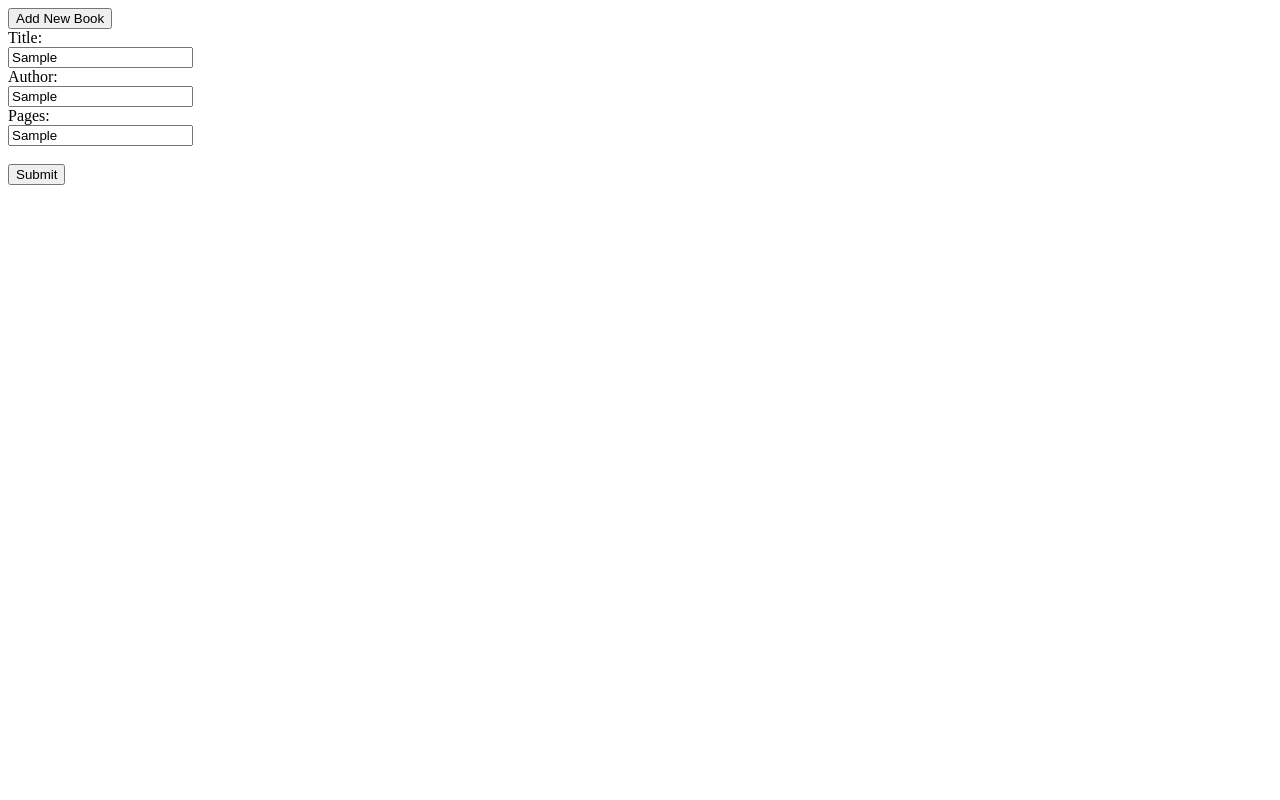
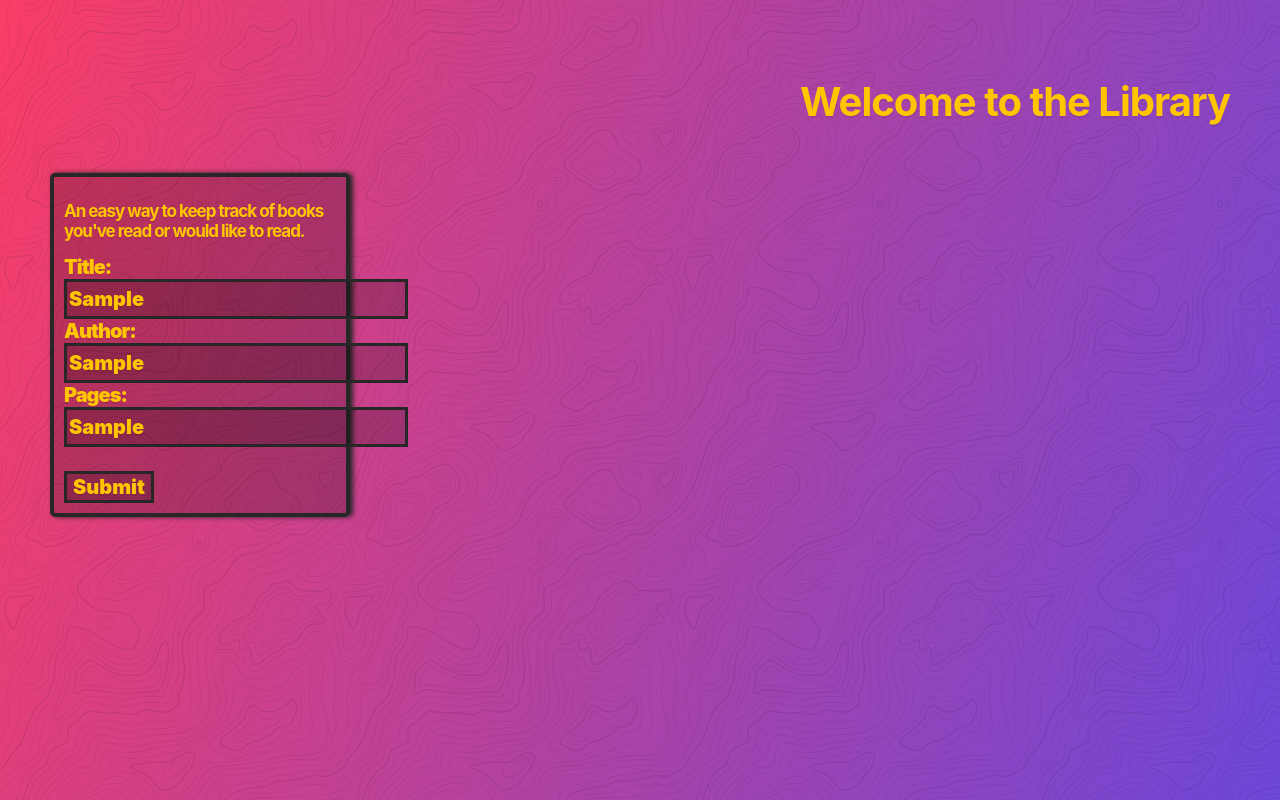
Before and after one commit to annima24/readsomebooks, a plain HTML site: page index.html in a window 1280 px wide. Both pictures are taken after typing "Sample", "Sample", "Sample" into the empty fields and a click on the button "Submit". Drawn offline with Linux system fonts and the light colour scheme.

Commit message:
added styles, working nicely

```diff
--- a/index.html
+++ b/index.html
@@ -8,9 +8,15 @@
     <link rel="stylesheet" href="style.css">
 </head>
 <body>
-    <button type="button" id="addBook">Add New Book</button>
+    <div id="wrapper">
+
+        <div class="title">
+            <h1>Welcome to the Library</h1>
+        </div>
+        <div id="form">
             <div id="entryForm">
                 <form>
+                    <h2>An easy way to keep track of books you've read or would like to read.</h2>
                     <label for="title">Title:</label><br>
                     <input type="text" id="title" name="titleinput"><br>
                     <label for="author">Author:</label><br>
@@ -22,7 +28,11 @@
                     <button type="button" id="submitBtn">Submit</button>
                 </form>
             </div>
+        </div>
+        <div>
+        </div>
         <div id="output"></div>
+    </div>
     <script src="script.js"></script>
 </body>
 </html>
--- a/script.js
+++ b/script.js
@@ -35,7 +35,7 @@ function removeFromStorage()    {
 }
 
 function fillEmptyFieldAlert()  {
-    alert('please fill in empty fields');
+    alert('Please fill in empty fields.');
 }
 
 function deleteBook(e)   {
@@ -61,6 +61,7 @@ function createBookCard(book, i) {
 
     //setting attributs and text
     para.setAttribute('data-set', i)
+    para.setAttribute('class', 'card')
     para.innerText = `Title: ${book.title}
     Author: ${book.author}
     Pages: ${book.pages}
@@ -68,7 +69,7 @@ function createBookCard(book, i) {
 
     //setting attributes and putting event listeners on the btns. this controls the state of the hasread part of the object
     readBtn.setAttribute('class', 'read')
-    readBtn.textContent = 'read';
+    readBtn.textContent = 'Change status';
     readBtn.setAttribute('data-read', i)
     readBtn.addEventListener('click', function()    {
         if (myLibrary[readBtn.dataset.read].hasRead === 'Yes')  {
@@ -78,7 +79,7 @@ function createBookCard(book, i) {
         }})
 
         //setting attributes and putting event listeners on the btns. this removes the object from the array if the btn is clicked and then returns the new array
-    removeBtn.textContent = 'remove';
+    removeBtn.textContent = 'Remove book';
     removeBtn.setAttribute('class', 'remove')
     removeBtn.setAttribute('data-remove', i)
     removeBtn.addEventListener('click', function()  {
@@ -101,8 +102,12 @@ function displayBooks() {
 function checkFields()  {
     if (titleInput.value === '' || authorInput.value === '')    {
         fillEmptyFieldAlert();
-    } else if (isNaN(parseInt(pagesInput.value)) === true)    {
-        alert('numbers only please');
+    } else if (titleInput.value.length > 55)  {
+        alert('Title is too long.')
+    }   else if (authorInput.value.length > 25)  {
+        alert('Authors name is too long.')
+    }else if (isNaN(parseInt(pagesInput.value)) === true)    {
+        alert('Numbers only, please.');
     } else createNewObject();
 }
 
@@ -134,7 +139,6 @@ function populateArray()    {
         let author = localStorage.getItem(x + 1);
         let pages = localStorage.getItem(x + 2);
         let hasRead = localStorage.getItem(x + 3)
-        console.log(title, author, pages, hasRead, i, x );
         const newBook = new Book(title, author, pages, hasRead)
         myLibrary.push(newBook);
         displayBooks();
@@ -145,11 +149,6 @@ function populateArray()    {
 submitBtn.addEventListener('click' , checkFields);
 addBookBtn.addEventListener('click', displayForm)
 
-const bookOne = new Book('The Hobbit', 'Tolken', 298, 'Yes');
-const bookTwo = new Book('Dune', 'Herbert', 1298, 'No');
-
-// localStorage.clear()
-// addBookToLibrary(bookOne);
-// addBookToLibrary(bookTwo);
 numOfBooks();
 populateArray();
+console.log('hi friend')
--- a/style.css
+++ b/style.css
@@ -1,26 +1,117 @@
-p{
-    display: grid;
-    border: 1px solid black;
-    padding: 5px;
-    gap: 5px;
-    margin: 0px;
-}
-.read   {
-    width: 60px;
-    text-align: center;
-    justify-self: end;
+:root {
+    --yellow: #ffc600;
+    --black: #272727;
+  }
+
+  html {
+    /* border-box box model allows us to add padding and border to our elements without increasing their size */
+    box-sizing: border-box;
+    /* A system font stack so things load nice and quick! */
+    font-family: -apple-system, BlinkMacSystemFont, "Segoe UI", Roboto, Helvetica,
+      Arial, sans-serif, "Apple Color Emoji", "Segoe UI Emoji", "Segoe UI Symbol";
+    font-weight: 900;
+    font-size: 20px;
+    color: var(--yellow);
+    text-shadow: 0 2px 0 rgba(0, 0, 0, 0.07);
+  }
+
+  body {
+    background-image: url("./images/topography.svg"),
+      linear-gradient(110deg, #f93d66, #6d47d9);
+    background-size: 340px, auto;
+    min-height: calc(100vh - 100px);
+    margin: 50px;
+    /* background: white; */
+    background-attachment: fixed;
+    letter-spacing: -1px;
+  }
+  #wrapper  {
+      display: grid;
+      gap: 20px;
+  }
+input   {
+    height: 32px;
+    background: rgba(0, 0, 0, 0.2);
+    border: 3px solid var(--black);
+    font-family: -apple-system, BlinkMacSystemFont, "Segoe UI", Roboto, Helvetica,
+      Arial, sans-serif, "Apple Color Emoji", "Segoe UI Emoji", "Segoe UI Symbol";
+    font-weight: 900;
+    font-size: 20px;
+    color: var(--yellow);
+    text-shadow: 0 2px 0 rgba(0, 0, 0, 0.07);
 }
 
-.remove   {
-    width: 80px;
+button  {
     text-align: center;
-    justify-self: end;
+    height: 32px;
+    background: rgba(0, 0, 0, 0.2);
+    border: 3px solid var(--black);
+    font-family: -apple-system, BlinkMacSystemFont, "Segoe UI", Roboto, Helvetica,
+      Arial, sans-serif, "Apple Color Emoji", "Segoe UI Emoji", "Segoe UI Symbol";
+    font-weight: 900;
+    font-size: 20px;
+    color: var(--yellow);
+    text-shadow: 0 2px 0 rgba(0, 0, 0, 0.07);
 }
 
 #output {
-
     display: grid;
     padding-top: 10px;
-    grid-template-columns: repeat(auto-fill,200px);
-    gap: 5px;
+    grid-template-columns: repeat(auto-fill,250px);
+    gap: 10px;
 }
+
+h2  {
+    font-size: 17px;
+}
+
+#form  {
+    display: grid;
+    grid-template-columns: 300px 1fr;
+    min-height: 250px;
+    grid-template-areas:
+    'entryform title'
+    ;
+}
+
+#entryForm  {
+    border: 4px solid var(--black);
+    border-radius: 5px;
+    box-shadow: 3px 0px 5px 0px var(--black);
+    background: rgba(0, 0, 0, 0.2);
+    padding: 10px;
+    gap: 10px;
+    margin: 0px;
+}
+
+.title  {
+    text-align: end;
+}
+
+.card   {
+    display: grid;
+    grid-template-areas:
+        'text'
+        'read remove';
+    border: 4px solid var(--black);
+    border-radius: 5px;
+    box-shadow: 3px 0px 5px 0px var(--black);
+    background: rgba(0, 0, 0, 0.2);
+    padding: 10px;
+    gap: 10px;
+    margin: 0px;
+}
+
+.read   {
+    grid-area: 'remove';
+}
+.remove   {
+    grid-area: 'remove';
+}
+
+input:focus,
+select:focus,
+textarea:focus,
+button:focus {
+    outline: none;
+}
```
Also changed, not shown: images/topography.svg (added). Lines whose indentation alone changed are shown as unchanged.
